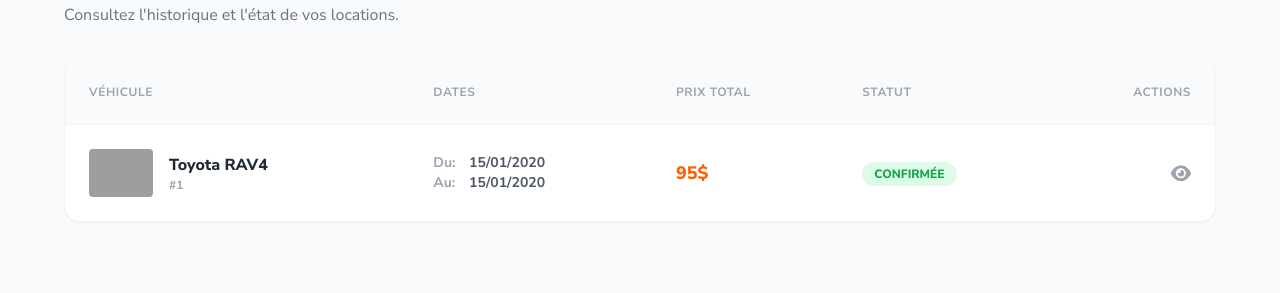
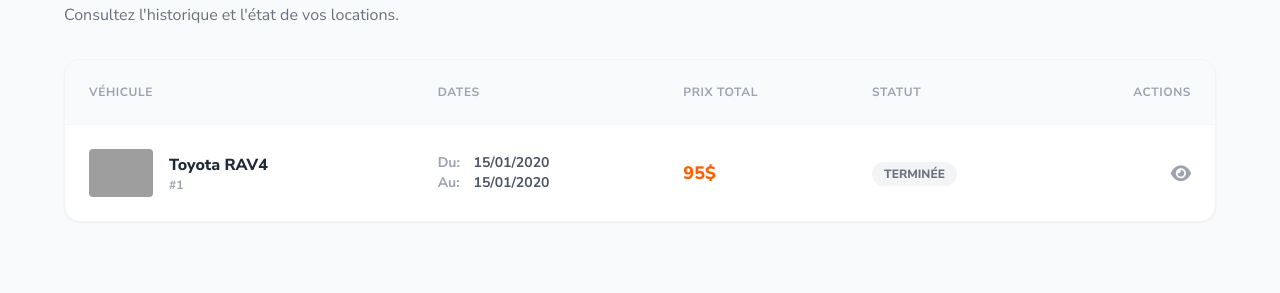
Before and after one commit to ilyas-doughmi/MaBagnole, a PHP site: page /pages/user/my-reservations.php in a window 1280 px wide. Shown: the part 149-442 px from the top of the page. Run offline with PHP 8.4, Linux system fonts and the light colour scheme; a user stored in the database is signed in; data comes from the database, SQL or seed files in the repository; tables that the repository leaves empty hold one stand-in row (values such as "Sample post"); some libraries are stand-ins or nearby versions; grey boxes are pictures that could not be loaded.

Commit message:
feat: update reservation status display to reflect completed reservations

```diff
--- a/pages/user/my-reservations.php
+++ b/pages/user/my-reservations.php
@@ -80,8 +80,13 @@ $reservations = $reservationObj->getReservationsByUserId($_SESSION['id']);
                                     $statusClass = 'bg-yellow-100 text-yellow-600';
                                     $statusLabel = 'En attente';
                                     if ($res['reservation_status'] === 'confirmed') {
-                                        $statusClass = 'bg-green-100 text-green-600';
-                                        $statusLabel = 'Confirmée';
+                                        if (strtotime($res['end_date']) < time()) {
+                                            $statusClass = 'bg-gray-100 text-gray-500';
+                                            $statusLabel = 'Terminée';
+                                        } else {
+                                            $statusClass = 'bg-green-100 text-green-600';
+                                            $statusLabel = 'Confirmée';
+                                        }
                                     } elseif ($res['reservation_status'] === 'cancelled') {
                                         $statusClass = 'bg-red-100 text-red-600';
                                         $statusLabel = 'Annulée';
```
